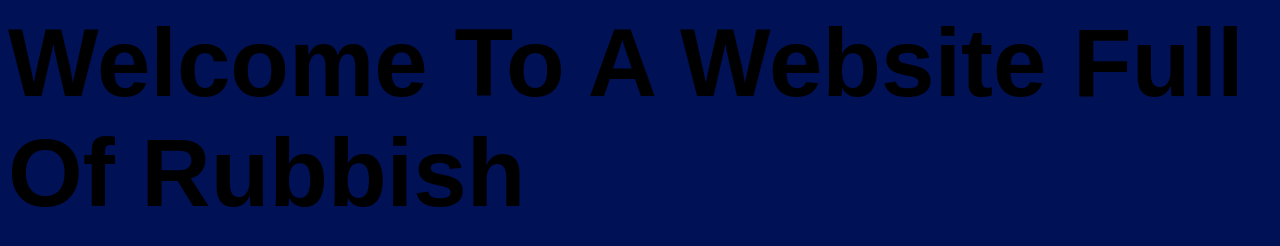
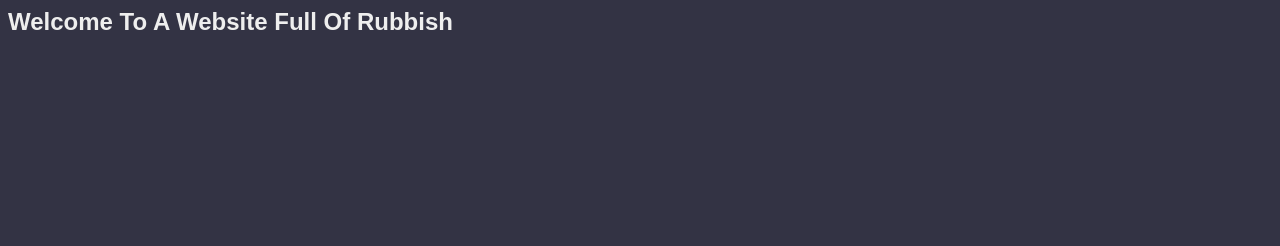
Before and after one commit to JunkSite/JunkSite.github.io, a plain HTML site: page index.html in a window 1280 px wide. Drawn offline with Linux system fonts and the light colour scheme.

Commit message:
Update index.html

```diff
--- a/index.html
+++ b/index.html
@@ -4,8 +4,8 @@
         <style>
             body {
                 font-family: sans-serif;
-                font-size: 4em;
-                background-color: #015
+                color: #eee;
+                background-color: #334
             }
         </style>
     </head>
```
